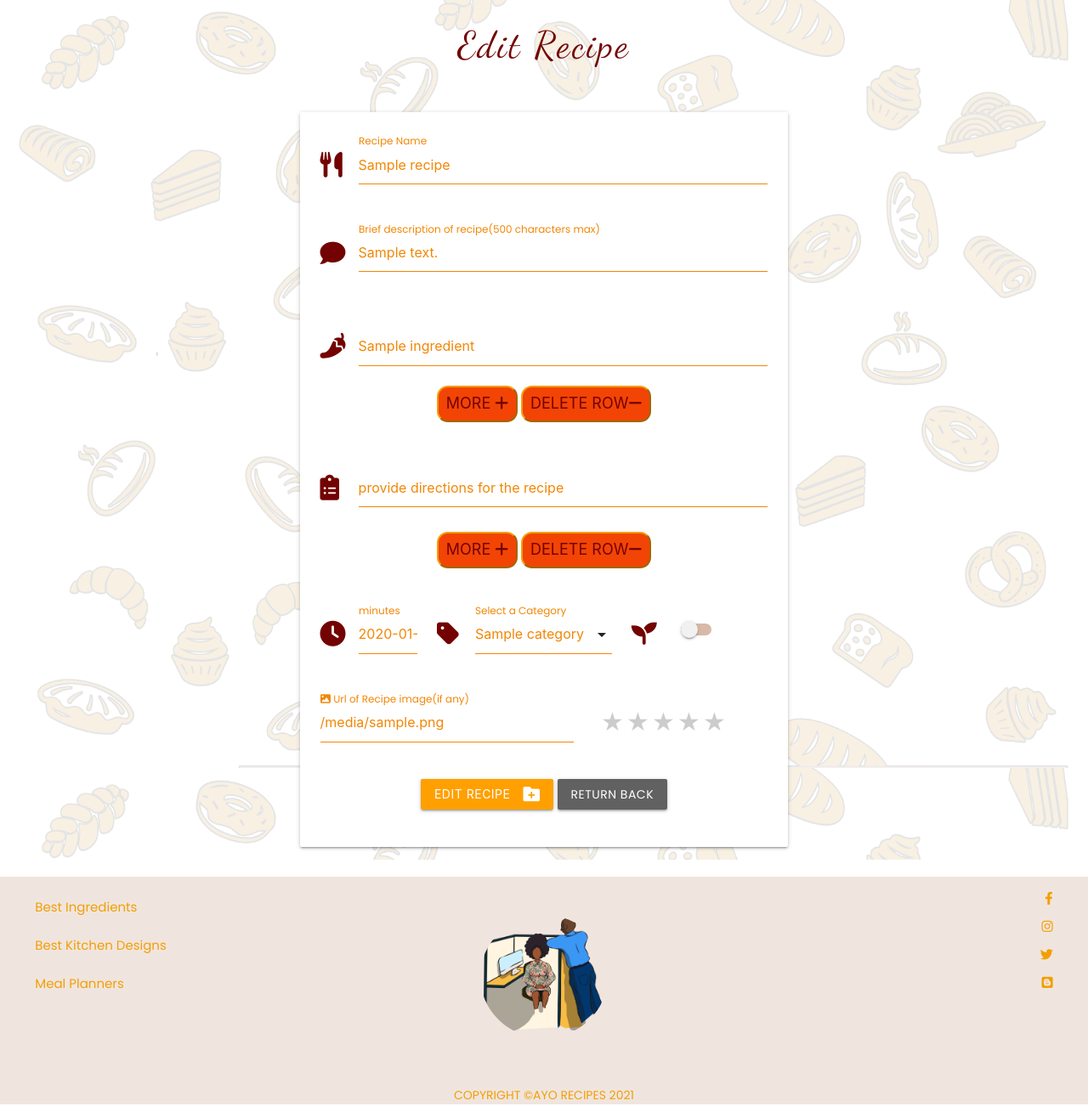
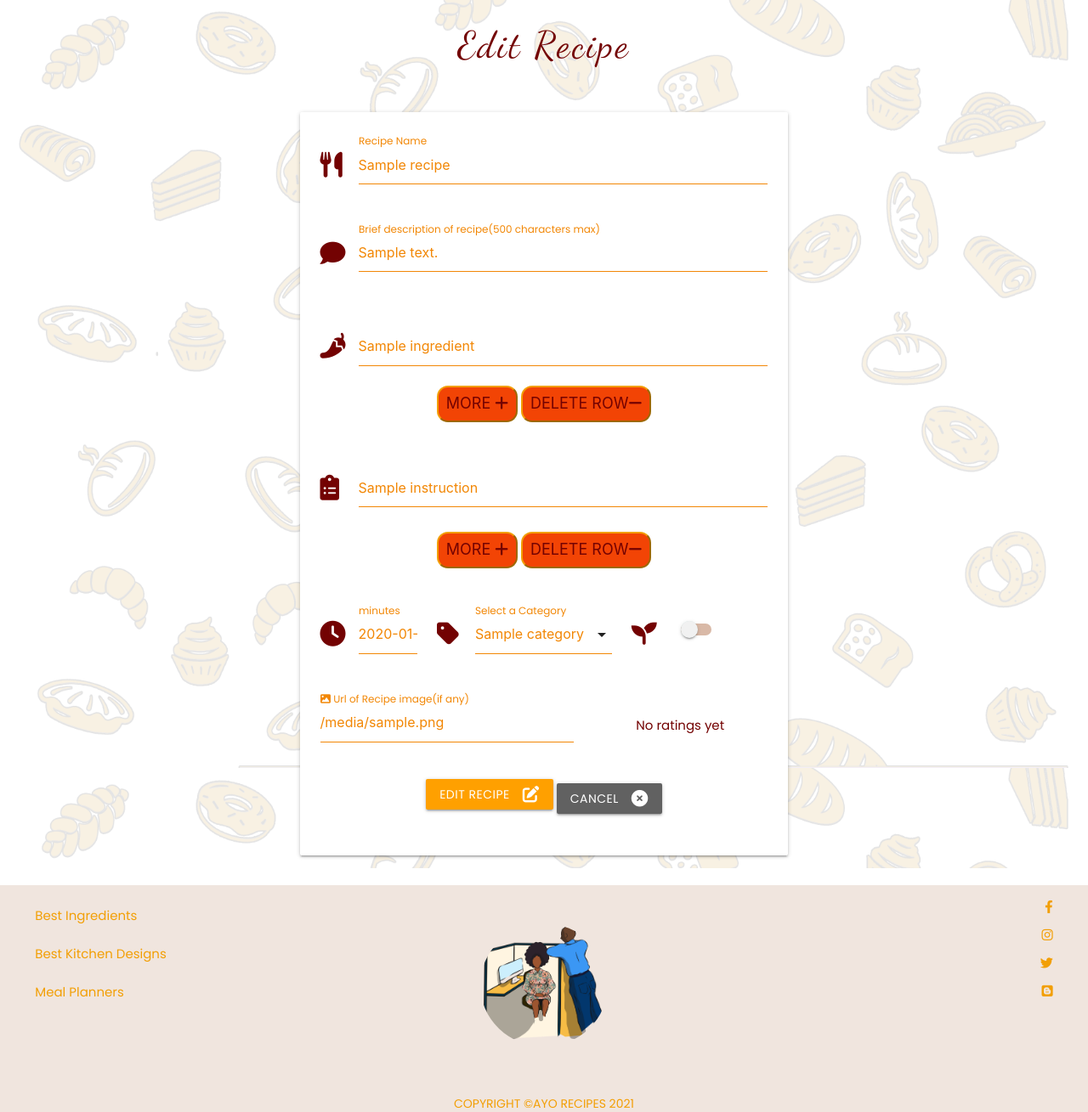
Before and after one commit to Didisimmons/Ayo-Recipes, a Flask app: template templates/edit-recipe.html in a window 1280 px wide. Shown: the part 94-1403 px from the top of the page at 85% size. Run offline with Flask 2, Linux system fonts and the light colour scheme; the visitor is signed in with stand-in values (Sample User, id 1); the template is opened without the code that fills it: most values are stand-ins (such as "Sample title", 1, 10 or a date in 2020); some libraries are stand-ins or nearby versions.

Commit message:
bind data to the edit recipe form

```diff
--- a/static/css/style.css
+++ b/static/css/style.css
@@ -394,6 +394,7 @@ input:not([type]), input[type=text]:not(.browser-default), input[type=password]:
 .divider {
     background-color: #F28705;
 }
+
 /* code borrowed from yummly at https://www.yummly.co.uk/recipe/Eggs-Benedict-2635676 */
 .recipe-item .value{
     display: inline-block;
@@ -414,6 +415,7 @@ input:not([type]), input[type=text]:not(.browser-default), input[type=password]:
 ::placeholder{
     color:#F28705;
 }
+
   /* valid color */
 .input-field input[type=text].valid {
     border-bottom: 1px solid #F29F05;
@@ -634,6 +636,10 @@ input:not([type]), input[type=text]:not(.browser-default), input[type=password]:
         bottom: 68px;
     }
 
+    .edit-button{
+        margin-bottom: 10px;
+    }
+
 }
 
 
--- a/templates/addrecipe.html
+++ b/templates/addrecipe.html
@@ -109,6 +109,7 @@
                         </label>
                     </div>
 
+                     <!-- star rating -->
                     <div class="col s12 m5 input-field">
                         <div class="rate">
                             <input type="radio" id="star5" name="rate" value="5" />
--- a/templates/edit-recipe.html
+++ b/templates/edit-recipe.html
@@ -41,6 +41,7 @@
 
                     </div>
                     <div>
+                        <!--button to add more fields or delete fields -->
                         <div class="row controls">
                             <button type="button" id="add-more-button" class="btn-custom general-btn">
                                 MORE <i class="fas fa-plus prefix icon-color"></i>
@@ -57,7 +58,11 @@
                 <div class="row">
                     <div class="input-field col s12" id="instruction-list">
                         <i class="fas fa-clipboard-list prefix icon-color"></i>
-                        <textarea type="text" id="recipe_instructions" name="recipe_instructions" minlength="5" maxlength="500" class="materialize-textarea validate instructions" placeholder="provide directions for the recipe" required></textarea>
+                        {% for instruction in recipe.recipe_instructions %}
+                        <textarea type="text" id="recipe_instructions" name="recipe_instructions" minlength="5" maxlength="500" class="materialize-textarea validate instructions" placeholder="provide directions for the recipe" required>
+                            {{-instruction-}}
+                        </textarea>
+                        {% endfor %}
                         <label for="recipe_instructions"></label>
                         <div id="insert-directions"></div>
                     </div>
@@ -124,29 +129,79 @@
                     </div>
 
                     <div class="col s12 m5 input-field">
-                        <div class="rate">
-                            <input type="radio" id="star5" name="rate" value="5" />
-                            <label for="star5" title="text">5 stars</label>
-                            <input type="radio" id="star4" name="rate" value="4" />
-                            <label for="star4" title="text">4 stars</label>
-                            <input type="radio" id="star3" name="rate" value="3" />
-                            <label for="star3" title="text">3 stars</label>
-                            <input type="radio" id="star2" name="rate" value="2" />
-                            <label for="star2" title="text">2 stars</label>
-                            <input type="radio" id="star1" name="rate" value="1" />
-                            <label for="star1" title="text">1 star</label>
+                        <div class="review-rating">
+                            {% if recipe.rate == "0" %}
+                              <span class="ratings">
+                                <i class="far fa-star"></i>
+                                <i class="far fa-star"></i>
+                                <i class="far fa-star"></i>
+                                <i class="far fa-star"></i>
+                                <i class="far fa-star"></i>
+                              </span>
+                                <br>
+                            {% elif recipe.rate == "1" %}
+                              <span class="ratings">{{ recipe.rate }}
+                                <i class="fas fa-star"></i>
+                                <i class="far fa-star"></i>
+                                <i class="far fa-star"></i>
+                                <i class="far fa-star"></i>
+                                <i class="far fa-star"></i>
+                              </span>
+                                <br>
+                            {% elif recipe.rate == "2" %}
+                              <span class="ratings">{{ recipe.rate }}
+                                <i class="fas fa-star"></i>
+                                <i class="fas fa-star"></i>
+                                <i class="far fa-star"></i>
+                                <i class="far fa-star"></i>
+                                <i class="far fa-star"></i>
+                              </span>
+                                <br>
+                            {% elif recipe.rate == "3" %}
+                              <span class="ratings">{{ recipe.rate }}
+                                <i class="fas fa-star"></i>
+                                <i class="fas fa-star"></i>
+                                <i class="fas fa-star"></i>
+                                <i class="far fa-star"></i>
+                                <i class="far fa-star"></i>
+                              </span>
+                                <br>
+                            {% elif recipe.rate == "4" %}
+                              <span class="ratings">{{ recipe.rate }}
+                                <i class="fas fa-star"></i>
+                                <i class="fas fa-star"></i>
+                                <i class="fas fa-star"></i>
+                                <i class="fas fa-star"></i>
+                                <i class="far fa-star"></i>
+                              </span>
+                                <br>
+                              {% elif recipe.rate == "5" %}
+                                <span class="ratings">{{ recipe.rate }}
+                                  <i class="fas fa-star"></i>
+                                  <i class="fas fa-star"></i>
+                                  <i class="fas fa-star"></i>
+                                  <i class="fas fa-star"></i>
+                                  <i class="fas fa-star"></i>
+                                </span>
+                                <br>
+                              {% else %}
+                                  <span class="single-recipe-text"> No ratings yet</span>
+                              {% endif %}
                           </div>
                     </div>
                 </div>
                  <!-- button -->
                 <div class="row">
                     <div class="col s12 center-align">
-                        <button type="submit" class="btn waves-effect waves-light amber darken-2">
-                           EDIT RECIPE <i class="fas fa-folder-plus prefix right"></i>
-                        </button>
+                        <!-- cancel -->
+                        <a href="{{ url_for('profile', username=session['user']) }}" role="button"
+                        class="btn waves-effect waves-light amber darken-2 edit-button">
+                        EDIT RECIPE<i class="fas fa-edit right prefix right"></i>
+                        </a>
+
                         <a href="{{ url_for('profile', username=session['user']) }}" role="button"
                         class="btn waves-effect waves-light grey darken-2">
-                        Return Back
+                       CANCEL <i class="fas fa-times-circle prefix right"></i>
                         </a>
                     </div>
                 </div>
```
